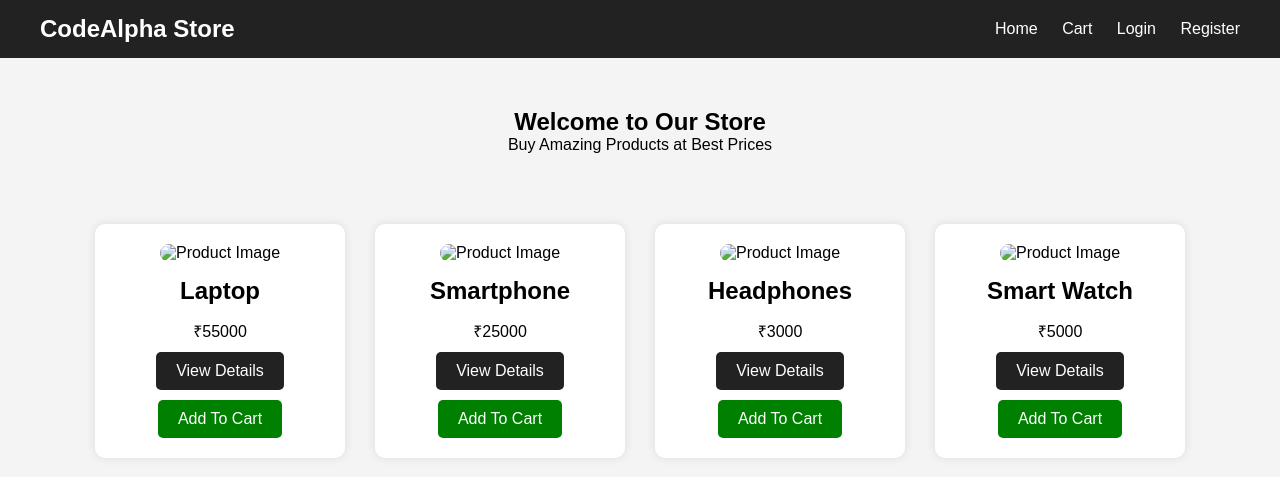
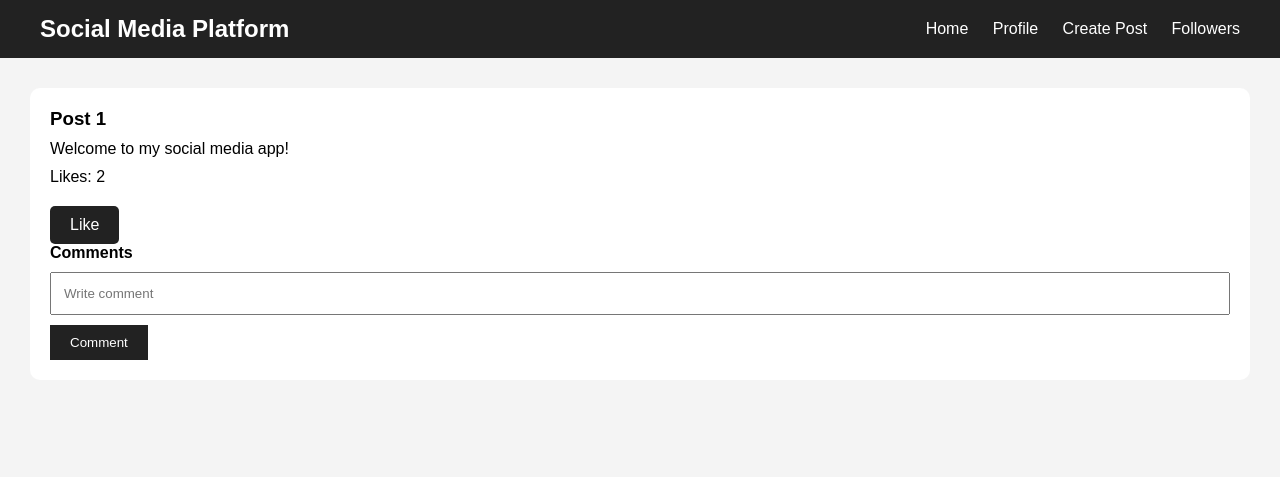
Before and after one commit to pyvaish/CodeAlpha-Internship-Tasks, a Flask app: page / in a window 1280 px wide. Shown: the top 477 px of the page. Run offline with Flask 3, Linux system fonts and the light colour scheme; some libraries are stand-ins or nearby versions.

Commit message:
Add files via upload

```diff
--- a/app.py
+++ b/app.py
@@ -1,104 +1,92 @@
-from flask import Flask, render_template, redirect, session
+from flask import Flask, render_template, request, redirect
 
 app = Flask(__name__)
-app.secret_key = "codealpha"
 
-# Product Data
-products = [
+# Sample User
+user = {
+    "name": "Vaishnavi",
+    "bio": "Python Developer"
+}
+
+# Posts Data
+posts = [
     {
         "id": 1,
-        "name": "Laptop",
-        "price": 55000,
-        "image": "https://via.placeholder.com/250"
-    },
-    {
-        "id": 2,
-        "name": "Smartphone",
-        "price": 25000,
-        "image": "https://via.placeholder.com/250"
-    },
-    {
-        "id": 3,
-        "name": "Headphones",
-        "price": 3000,
-        "image": "https://via.placeholder.com/250"
-    },
-    {
-        "id": 4,
-        "name": "Smart Watch",
-        "price": 5000,
-        "image": "https://via.placeholder.com/250"
+        "content": "Welcome to my social media app!",
+        "likes": 0,
+        "comments": []
     }
 ]
+
+followers = 10
 
 # Home Page
 @app.route('/')
 def home():
-    return render_template('index.html', products=products)
-
-# Product Details
-@app.route('/product/<int:id>')
-def product(id):
-    selected_product = None
-
-    for product in products:
-        if product["id"] == id:
-            selected_product = product
-
-    return render_template('product.html', product=selected_product)
-
-# Add To Cart
-@app.route('/add_to_cart/<int:id>')
-def add_to_cart(id):
-
-    if "cart" not in session:
-        session["cart"] = []
-
-    session["cart"].append(id)
-    session.modified = True
-
-    return redirect('/cart')
-
-# Cart Page
-@app.route('/cart')
-def cart():
-
-    cart_products = []
-    total = 0
-
-    if "cart" in session:
-
-        for item_id in session["cart"]:
-
-            for product in products:
-
-                if product["id"] == item_id:
-                    cart_products.append(product)
-                    total += product["price"]
-
     return render_template(
-        'cart.html',
-        cart=cart_products,
-        total=total
+        'index.html',
+        posts=posts,
+        followers=followers
     )
 
-# Order Page
-@app.route('/order')
-def order():
+# Profile Page
+@app.route('/profile')
+def profile():
+    return render_template(
+        'profile.html',
+        user=user
+    )
 
-    session.pop("cart", None)
+# Create Post
+@app.route('/create_post', methods=['GET', 'POST'])
+def create_post():
 
-    return render_template('order.html')
+    if request.method == 'POST':
 
-# Login Page
-@app.route('/login')
-def login():
-    return render_template('login.html')
+        content = request.form['content']
 
-# Register Page
-@app.route('/register')
-def register():
-    return render_template('register.html')
+        new_post = {
+            "id": len(posts) + 1,
+            "content": content,
+            "likes": 0,
+            "comments": []
+        }
+
+        posts.append(new_post)
+
+        return redirect('/')
+
+    return render_template('create_post.html')
+
+# Like Post
+@app.route('/like/<int:id>')
+def like(id):
+
+    for post in posts:
+        if post["id"] == id:
+            post["likes"] += 1
+
+    return redirect('/')
+
+# Add Comment
+@app.route('/comment/<int:id>', methods=['POST'])
+def comment(id):
+
+    comment_text = request.form['comment']
+
+    for post in posts:
+        if post["id"] == id:
+            post["comments"].append(comment_text)
+
+    return redirect('/')
+
+# Followers Page
+@app.route('/followers')
+def follower_page():
+    return render_template(
+        'followers.html',
+        followers=followers
+    )
 
 if __name__ == '__main__':
     app.run(debug=True)
--- a/static/script.js
+++ b/static/script.js
@@ -1 +1 @@
-console.log("E-commerce Website Loaded Successfully");
+console.log("Social Media App Loaded");
--- a/static/style.css
+++ b/static/style.css
@@ -19,112 +19,59 @@ nav{
     align-items:center;
 }
 
-.nav-links a{
+nav a{
     color:white;
     text-decoration:none;
     margin-left:20px;
 }
 
-.hero{
-    text-align:center;
-    padding:50px 20px;
+.container{
+    padding:30px;
 }
 
-.products{
-    display:flex;
-    flex-wrap:wrap;
-    justify-content:center;
-    gap:30px;
-    padding:20px;
-}
-
-.card{
-    background:white;
-    width:250px;
-    padding:20px;
-    border-radius:10px;
-    box-shadow:0 0 10px rgba(0,0,0,0.1);
-    text-align:center;
-}
-
-.card img{
-    width:100%;
-    border-radius:10px;
-}
-
-.card h2{
-    margin:15px 0;
-}
-
-.btn{
-    display:inline-block;
-    margin-top:10px;
-    padding:10px 20px;
-    background:#222;
-    color:white;
-    text-decoration:none;
-    border-radius:5px;
-}
-
-.cart-btn{
-    background:green;
-}
-
-.product-page{
-    display:flex;
-    gap:40px;
-    padding:40px;
-    align-items:center;
-}
-
-.product-page img{
-    width:350px;
-    border-radius:10px;
-}
-
-.product-info{
-    max-width:500px;
-}
-
-.cart-container{
-    padding:40px;
-}
-
-.cart-item{
+.post{
     background:white;
     padding:20px;
     margin-bottom:20px;
     border-radius:10px;
 }
 
-.success-box{
-    text-align:center;
-    margin-top:100px;
+.post p{
+    margin:10px 0;
 }
 
-.form-box{
-    width:350px;
-    margin:80px auto;
-    background:white;
-    padding:30px;
-    border-radius:10px;
+.btn{
+    display:inline-block;
+    padding:10px 20px;
+    background:#222;
+    color:white;
+    text-decoration:none;
+    border-radius:5px;
+    margin-top:10px;
 }
 
-.form-box h1{
-    margin-bottom:20px;
-    text-align:center;
+form input,
+textarea{
+    width:100%;
+    padding:12px;
+    margin-top:10px;
 }
 
-.form-box input{
-    width:100%;
-    padding:12px;
-    margin-bottom:15px;
-}
-
-.form-box button{
-    width:100%;
-    padding:12px;
+button{
+    margin-top:10px;
+    padding:10px 20px;
     background:#222;
     color:white;
     border:none;
 }
+
+.profile-box,
+.form-box,
+.followers-box{
+    width:400px;
+    background:white;
+    padding:30px;
+    margin:80px auto;
+    border-radius:10px;
+    text-align:center;
+}
--- a/templates/index.html
+++ b/templates/index.html
@@ -2,7 +2,7 @@
 <html>
 
 <head>
-    <title>Simple E-commerce Store</title>
+    <title>Mini Social Media App</title>
 
     <link rel="stylesheet"
           href="{{ url_for('static', filename='style.css') }}">
@@ -11,42 +11,55 @@
 <body>
 
     <nav>
-        <h1>CodeAlpha Store</h1>
 
-        <div class="nav-links">
+        <h1>Social Media Platform</h1>
+
+        <div>
             <a href="/">Home</a>
-            <a href="/cart">Cart</a>
-            <a href="/login">Login</a>
-            <a href="/register">Register</a>
+            <a href="/profile">Profile</a>
+            <a href="/create_post">Create Post</a>
+            <a href="/followers">Followers</a>
         </div>
+
     </nav>
 
-    <div class="hero">
-        <h2>Welcome to Our Store</h2>
-        <p>Buy Amazing Products at Best Prices</p>
-    </div>
+    <div class="container">
 
-    <div class="products">
+        {% for post in posts %}
 
-        {% for product in products %}
+        <div class="post">
 
-        <div class="card">
+            <h3>Post {{ post.id }}</h3>
 
-            <img src="{{ product.image }}" alt="Product Image">
+            <p>{{ post.content }}</p>
 
-            <h2>{{ product.name }}</h2>
-
-            <p>₹{{ product.price }}</p>
+            <p>Likes: {{ post.likes }}</p>
 
             <a class="btn"
-               href="/product/{{ product.id }}">
-               View Details
+               href="/like/{{ post.id }}">
+               Like
             </a>
 
-            <a class="btn cart-btn"
-               href="/add_to_cart/{{ product.id }}">
-               Add To Cart
-            </a>
+            <h4>Comments</h4>
+
+            {% for comment in post.comments %}
+
+                <p>• {{ comment }}</p>
+
+            {% endfor %}
+
+            <form action="/comment/{{ post.id }}"
+                  method="POST">
+
+                <input type="text"
+                       name="comment"
+                       placeholder="Write comment">
+
+                <button type="submit">
+                    Comment
+                </button>
+
+            </form>
 
         </div>
 
```
Also changed, not shown: templates/create_post.html (added, +34 -0 lines), templates/followers.html (added, +26 -0 lines), templates/profile.html (added, +26 -0 lines).
